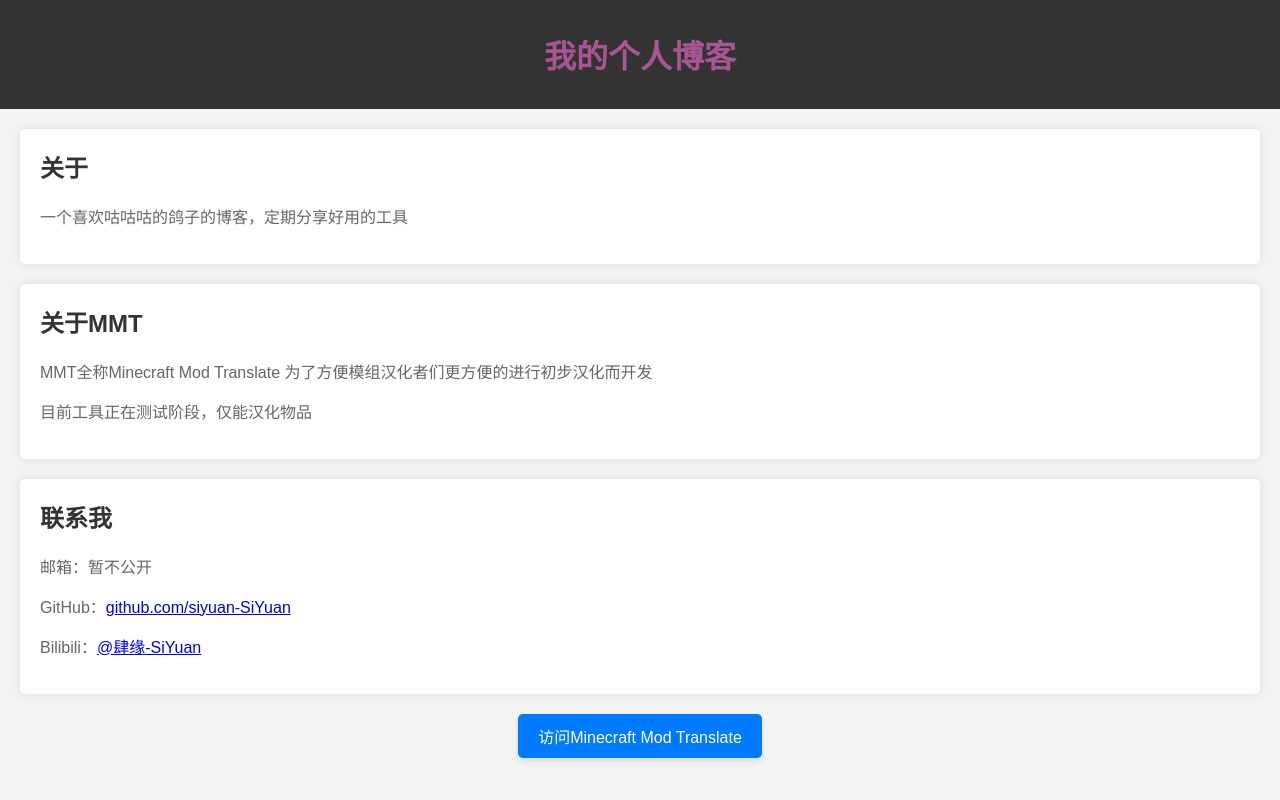
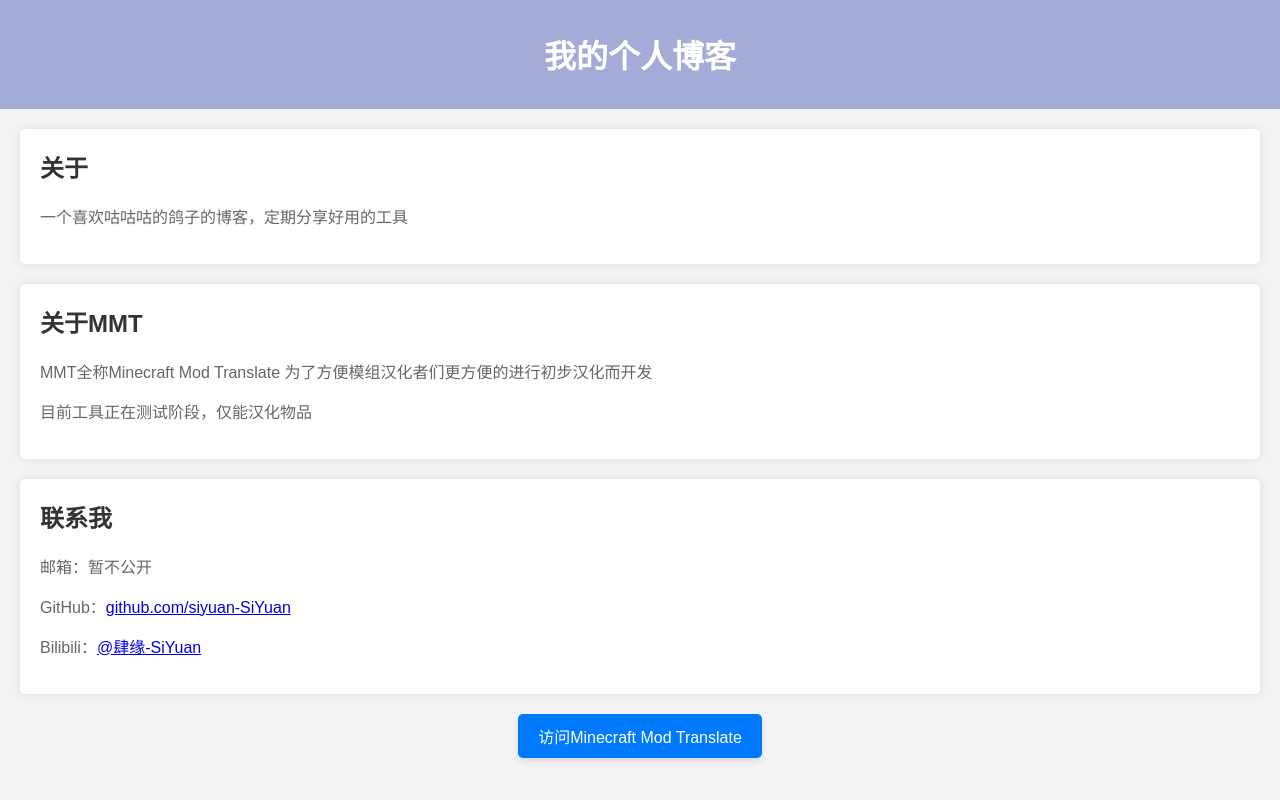
Before and after one commit to siyuan-SiYuan/siyuan-SiYuan.github.io, a plain HTML site: page index.html in a window 1280 px wide. Drawn offline with Linux system fonts and the light colour scheme.

Commit message:
更新 index.html

```diff
--- a/index.html
+++ b/index.html
@@ -12,8 +12,8 @@
             background-color: #f4f4f4;
         }
         header {
-            background: #333;
-            color: #FF70DB93;
+            background: #A4ABD6;
+            color: #fff;
             padding: 10px 0;
             text-align: center;
         }
```
